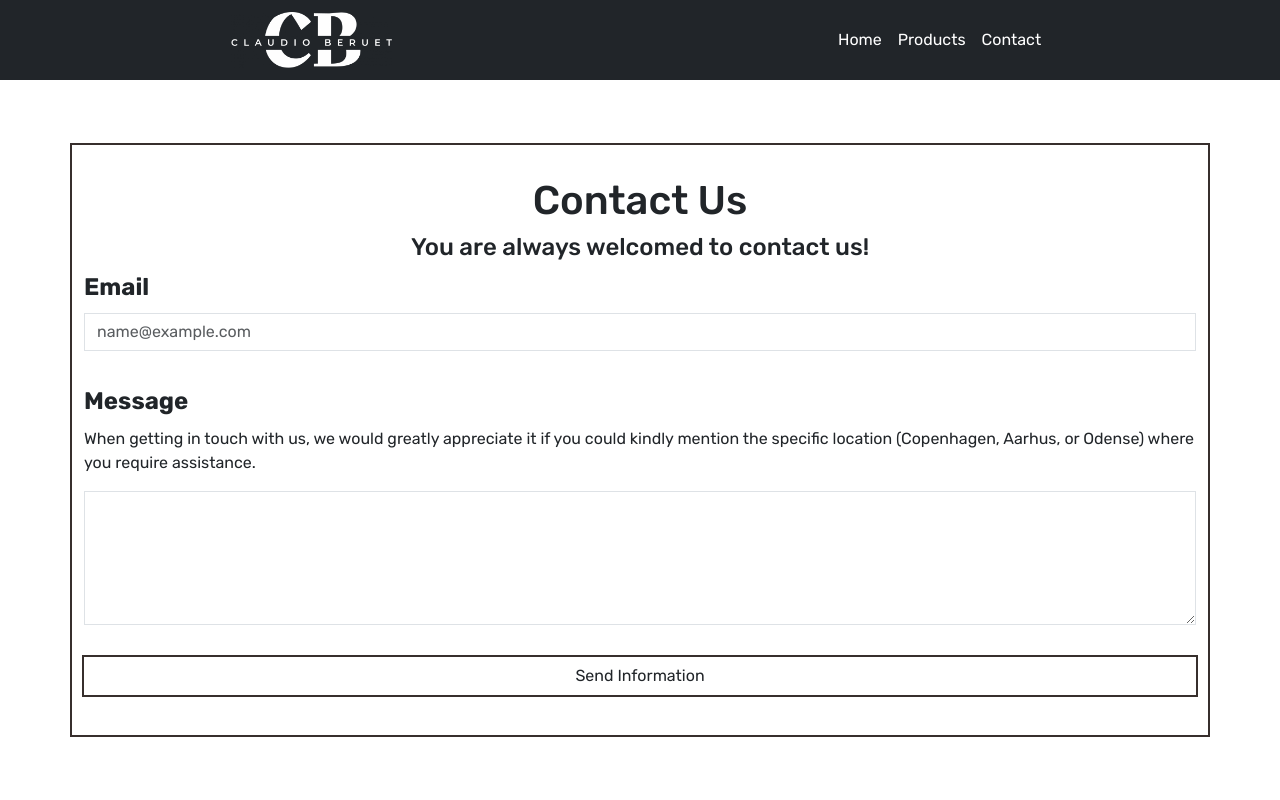
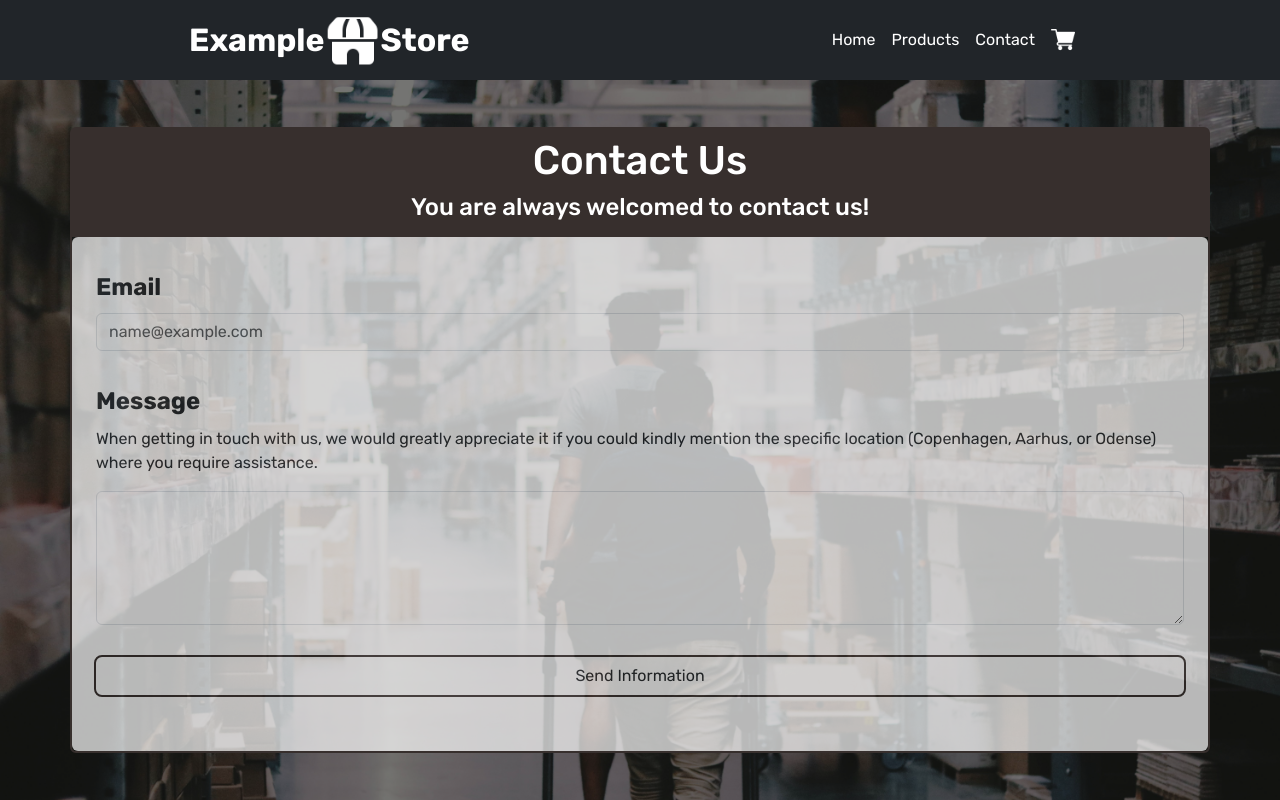
Before and after one commit to MarcoBMor/MyStoreWithAngular, an Angular app: page /contact in a window 1280 px wide. Built offline with nearby package versions, Linux system fonts and the light colour scheme.

Commit message:
Logo and cotacto improves - Cart

```diff
--- a/src/app/app.component.css
+++ b/src/app/app.component.css
@@ -17,3 +17,43 @@ nav{
 .nav-link{
     font-size: 1rem;
 }
+
+.textoLogo{
+    text-align: center;
+    font-size: 2rem;
+    font-weight: bold;
+}
+
+#cart{
+    height: 3vh;
+}
+
+.cart-wrapper {
+    position: relative;
+    width: 3rem;
+}
+
+.cart-container {
+    position: absolute;
+    top: 0;
+    left: 0;
+    transition: left 0.3s ease;
+}
+
+.cart-wrapper:hover .cart-container  {
+    left: 25px;
+}
+
+.cart-wrapper:hover .cart-counter  {
+    left: 25px;
+    opacity: 1;
+}
+
+.cart-counter{
+    color: white;
+    font-size: 1rem;
+    text-align: center;
+    font-weight: bold;
+    opacity: 0;
+    transition: opacity 0.3s ease;
+}
--- a/src/app/app.component.html
+++ b/src/app/app.component.html
@@ -1,7 +1,13 @@
 <nav class="navbar navbar-expand-lg" data-bs-theme="dark" [ngClass]="{'transparent-nav': transparentNav, 'bg-dark': !transparentNav, 'scrolled fixed-top': scrolled}">
   <div class="container-fluid justify-content-around">
     <div>
-      <a class="navbar-brand mx-auto" routerLink="" [ngClass]="{active: menuOption == 'home'}" (click)="onOption('home')"><img id="logo" src="../assets/images/logo.png" alt=""></a>
+      <a class="navbar-brand mx-auto" routerLink="" [ngClass]="{active: menuOption == 'home'}" (click)="onOption('home')">
+        <div class="d-flex justify-content-center align-items-center">
+          <span class="textoLogo">Example</span>
+          <img id="logo" src="../assets/images/logo.png" alt="logo">
+          <span class="textoLogo">Store</span>
+        </div>
+      </a>
       <button class="navbar-toggler" type="button" data-bs-toggle="collapse" data-bs-target="#navbarNav" aria-controls="navbarNav" aria-expanded="false" aria-label="Toggle navigation">
         <span class="navbar-toggler-icon"></span>
       </button>
@@ -18,6 +24,14 @@
           <li class="nav-item">
             <a class="nav-link" routerLink="contact" [ngClass]="{active: menuOption == 'contact'}" (click)="onOption('contacto')">Contact</a>
           </li>
+          <li class="nav-item cart-wrapper">
+            <div class="h-100 d-flex justify-content-center align-items-center">
+              <span class="cart-counter">2</span>
+            </div>
+            <a class="nav-link cart-container" routerLink="cart" [ngClass]="{active: menuOption == 'cart'}" (click)="onOption('cart')">
+              <img src="../assets/images/cart.png" alt="cart" id="cart">
+            </a>
+          </li>
         </ul>
       </div>
     </div>
--- a/src/app/views/contact/contact.component.css
+++ b/src/app/views/contact/contact.component.css
@@ -1,14 +1,24 @@
 
 section{
     height: 90vh;
+    background-image: url('../../../assets/images/home-image.jpg');
+    background-size: cover;
+    padding: 0 !important;
+}
+
+.overlay {
+    background-color: rgba(0, 0, 0, 0.5);
+    height: 100%;
+    width: 100%;
+    display: flex;
+    justify-content: center;
+    align-items: center;
 }
 
 .container{
     border: 2px solid rgb(55, 47, 45);
-}
-
-h1{
-    margin-top: 2rem;
+    border-radius: 0.375rem;
+    padding: 0;
 }
 
 p{
@@ -24,8 +34,16 @@ span{
     font-size: 1rem;
 }
 
+form{
+    margin: 0rem;
+    padding: 1rem;
+    background-color: white;
+    opacity: 0.7;
+    border-radius: 0.375rem;
+}
+
 .form-control{
-    border-radius: 0;
+    border-radius: 0.375rem;
 }
 
 .form-control.is-invalid:focus{
@@ -40,7 +58,7 @@ span{
 
 .btn-personalized{
     outline: 2px solid rgb(55, 47, 45);
-    border-radius: 0;
+    border-radius: 0.375rem;
     width: 100%;
 }
 
@@ -48,3 +66,8 @@ span{
     background-color:rgb(55, 47, 45);
     color: white;
 }
+
+.cabecera{
+    background-color:  rgb(55, 47, 45);
+    color: white;
+}
--- a/src/app/views/contact/contact.component.html
+++ b/src/app/views/contact/contact.component.html
@@ -1,7 +1,12 @@
 <section class="d-flex justify-content-center align-items-center">
+    <div class="overlay">
+
+
     <div class="container">
-        <h1 class="text-center">Contact Us</h1>
-        <h4 class="text-center">You are always welcomed to contact us!</h4>
+        <div class="cabecera py-2">
+            <h1 class="text-center">Contact Us</h1>
+            <h4 class="text-center">You are always welcomed to contact us!</h4>
+        </div>
         <form [formGroup]="contactForm" class="row g-3 justify-content-center needs-validation" novalidate (submit)="enviar($event)">
             <div class="mb-3">
                 <label for="exampleFormControlInput1" class="form-label">Email</label>
@@ -39,4 +44,5 @@
             </div>
         </form>
     </div>
+</div>
 </section>
```
Also changed, not shown: src/assets/images/cart.png (added), src/assets/images/logo.png.
